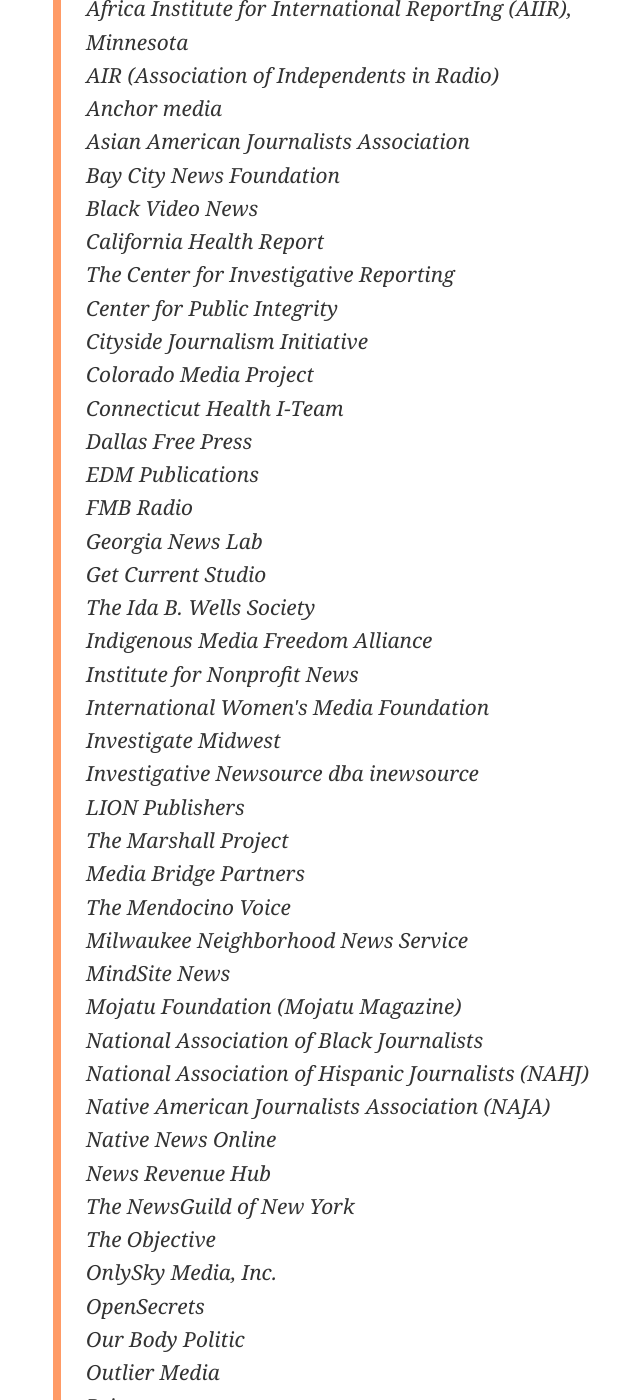
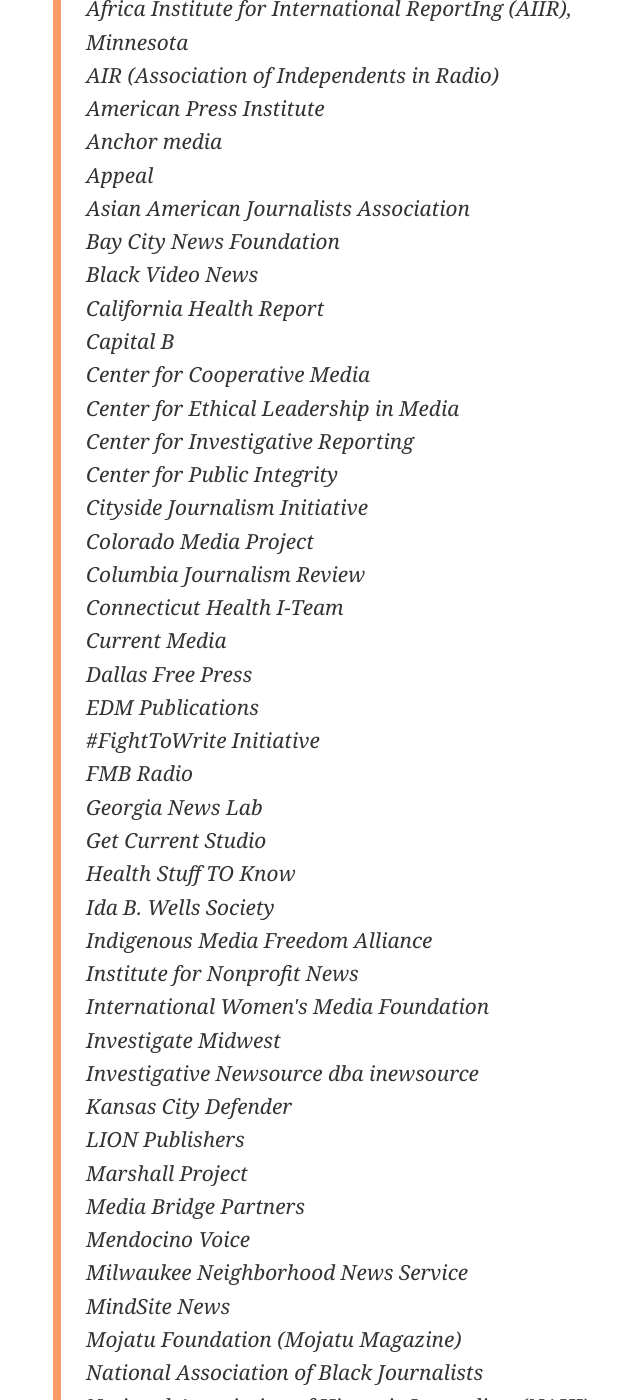
Before and after one commit to OpenNews/opennews-website, a Jekyll site: the page built from _posts/2022-04-22-open-letter-to-pulitzers.md, in a window 1280 px wide and 1400 px high, scrolled down 3545 px. Shown: the whole window, without its empty margins (112-752 px from the left). Built offline with Jekyll 4.4.1, drawn with Linux system fonts in a browser that asks for light colours; nearby versions of some CDN libraries; some web fonts are replaced; comment, search, counter and statistics services are not loaded; some of the changed text lies outside the part shown.

Commit message:
14 more org names

```diff
--- a/_posts/2022-04-22-open-letter-to-pulitzers.md
+++ b/_posts/2022-04-22-open-letter-to-pulitzers.md
@@ -54,31 +54,41 @@
 <p><em>100 Days in Appalachia
 <br>Africa Institute for International ReportIng (AIIR), Minnesota
 <br>AIR (Association of Independents in Radio)
+<br>American Press Institute
 <br>Anchor media
+<br>Appeal
 <br>Asian American Journalists Association
 <br>Bay City News Foundation
 <br>Black Video News
 <br>California Health Report
-<br>The Center for Investigative Reporting
+<br>Capital B
+<br>Center for Cooperative Media
+<br>Center for Ethical Leadership in Media
+<br>Center for Investigative Reporting
 <br>Center for Public Integrity
 <br>Cityside Journalism Initiative
 <br>Colorado Media Project
+<br>Columbia Journalism Review
 <br>Connecticut Health I-Team
+<br>Current Media
 <br>Dallas Free Press
 <br>EDM Publications
+<br>#FightToWrite Initiative
 <br>FMB Radio
 <br>Georgia News Lab
 <br>Get Current Studio
-<br>The Ida B. Wells Society
+<br>Health Stuff TO Know
+<br>Ida B. Wells Society
 <br>Indigenous Media Freedom Alliance
 <br>Institute for Nonprofit News
 <br>International Women's Media Foundation
 <br>Investigate Midwest
 <br>Investigative Newsource dba inewsource
+<br>Kansas City Defender
 <br>LION Publishers
-<br>The Marshall Project
+<br>Marshall Project
 <br>Media Bridge Partners
-<br>The Mendocino Voice
+<br>Mendocino Voice
 <br>Milwaukee Neighborhood News Service
 <br>MindSite News
 <br>Mojatu Foundation (Mojatu Magazine)
@@ -86,21 +96,25 @@
 <br>National Association of Hispanic Journalists (NAHJ)
 <br>Native American Journalists Association (NAJA)
 <br>Native News Online
+<br>News Product Alliance
 <br>News Revenue Hub
-<br>The NewsGuild of New York
-<br>The Objective
+<br>NewsGuild of New York
+<br>Objective
 <br>OnlySky Media, Inc.
 <br>OpenSecrets
 <br>Our Body Politic
 <br>Outlier Media
+<br>Philadelphia Association of Black Journalists
 <br>Prism
 <br>Prison Journalism Project
 <br>Racine County Eye
+<br>Reality Team
 <br>Renaissance Journalism
 <br>Reporte Hispano
 <br>Robert C. Maynard Institute for Journalism Education
 <br>Sahan Journal
 <br>Society of Professional Journalists
+<br>Southern California Public Radio (KPCC + LAist + LAist Studios)
 <br>Spotlight PA
 <br>Trans Journalists Association
 <br>Tucson Sentinel
```
